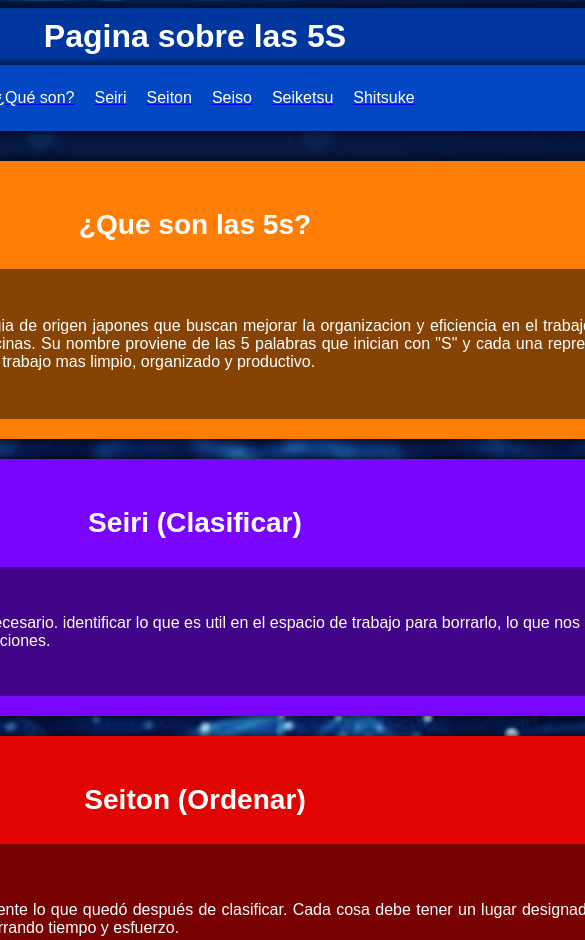
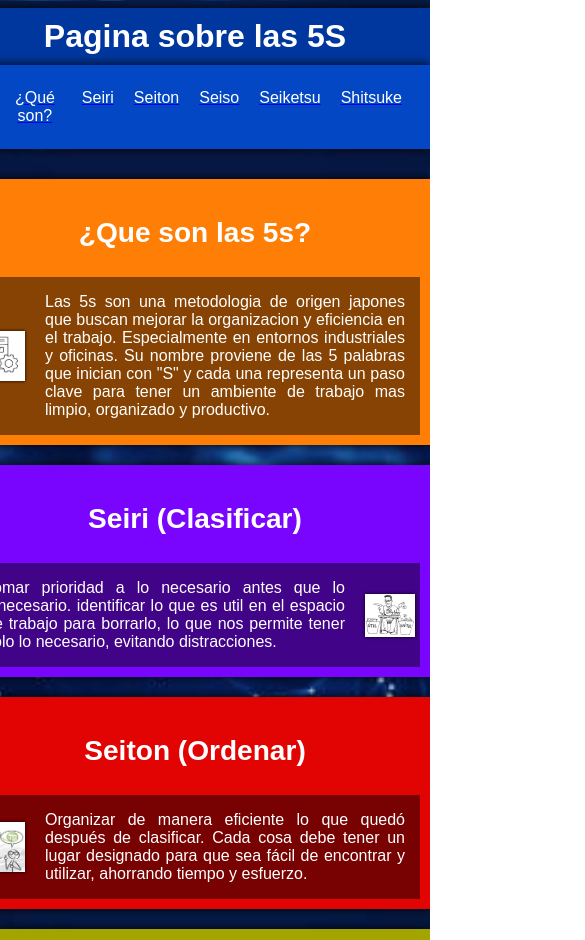
Before and after one commit to angelttv/gg, a plain HTML site: page index.html in a window 390 px wide. Shown: the top 940 px of the page, 585 px wide, since content can reach past the window. Drawn offline with Linux system fonts and the light colour scheme.

Commit message:
Update style.css
adición para soporte de móviles

```diff
--- a/style.css
+++ b/style.css
@@ -98,3 +98,24 @@ img{
   display: grid;
   grid-template-columns: 1000px 150px;
 }
+/*Añadimos soporte para móviles*/
+@media (max-width: 768px) {
+    img{
+        width: 50px;
+        height: auto;
+        box-shadow: 0px 0px 3px #000;
+    }
+    .imgtext{
+        grid-template-columns: 60px 390px;
+    }
+    .reverse{
+        grid-template-columns: 390px 60px
+    }
+    .imgtext p, .reverse p{
+        margin-left: 15px;
+        margin-right: 15px;
+    }
+    section{
+        padding: 10px;
+    }
+}
```
